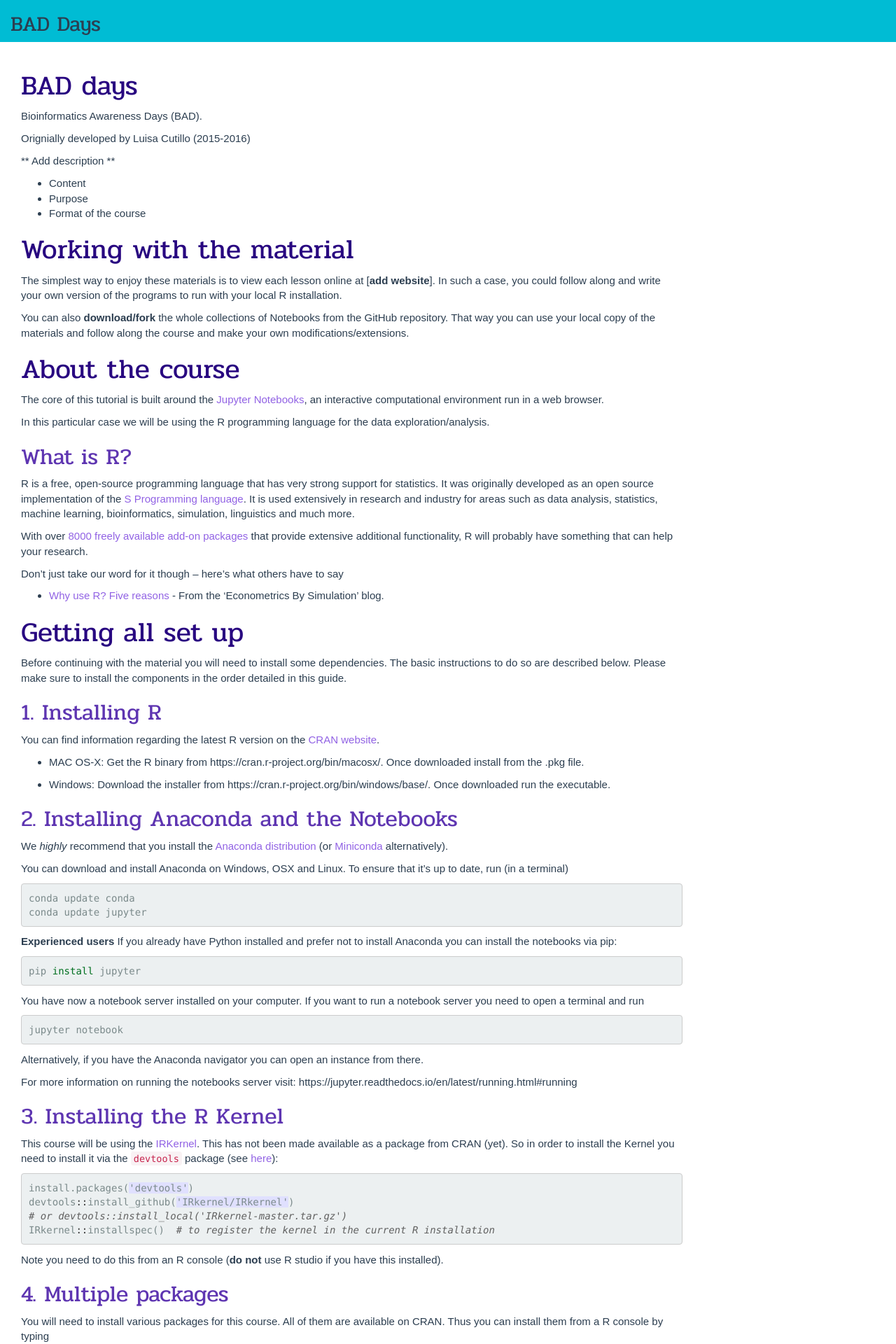
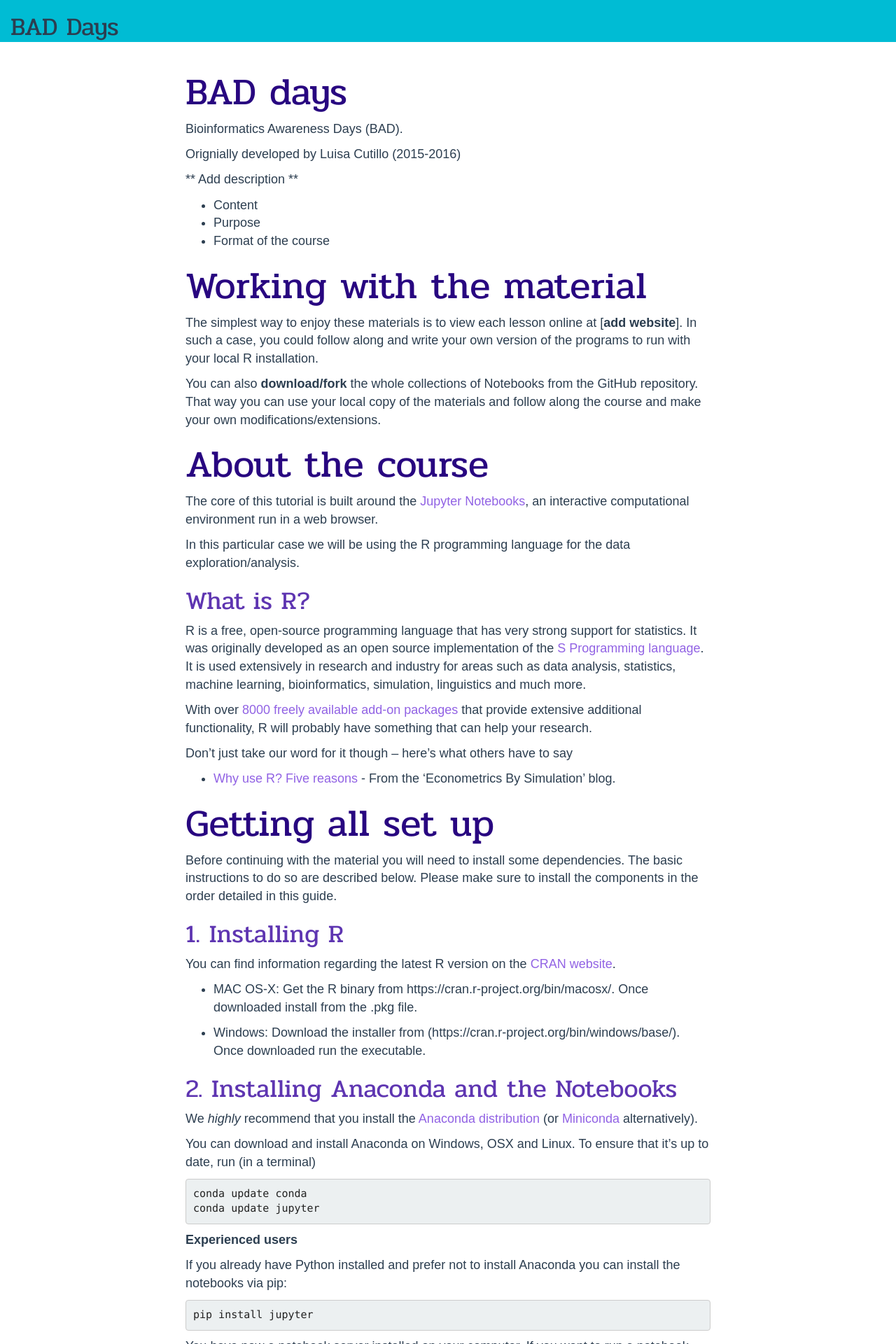
Before and after one commit to trallard/BAD_days, a Jekyll site: the page built from index.md, in a window 1280 px wide. Shown: the top 1920 px of the page at 70% size. Built offline with Jekyll 4.4.1, drawn with Linux system fonts in a browser that asks for light colours; nearby versions of some CDN libraries; some web fonts are replaced; our own code applies the rules of GitHub Pages for plain Markdown files.

Commit message:
changed default layout

````diff
--- a/_includes/head.html
+++ b/_includes/head.html
@@ -24,4 +24,27 @@
   <script src="{{ "/js/jquery.tocify.min.js" | prepend: site.baseurl }}"></script>
 
 
+      <script>
+      $(document).ready(function ()  {
+          // move toc-ignore selectors from section div to header
+          $('div.section.toc-ignore')
+              .removeClass('toc-ignore')
+              .children('h1,h2,h3,h4,h5').addClass('toc-ignore');
+          // establish options
+          var options = {
+            selectors: "h1,h2",
+            theme: "bootstrap3",
+            context: '.toc-content',
+            hashGenerator: function (text) {
+              return text.replace(/[.\\/?&!#<>]/g, '').replace(/\s/g, '_').toLowerCase();
+            },
+            ignoreSelector: ".toc-ignore",
+            scrollTo: 0
+          };
+          options.showAndHide = true;
+          options.smoothScroll = true;
+          // tocify
+          var toc = $("#TOC").tocify(options).data("toc-tocify");
+      });
+      </script>
 </head>
--- a/_includes/index.html
+++ b/_includes/index.html
@@ -14,37 +14,7 @@
     </nav>
 
 
-      <div class="col-xs-12 col-sm-4 col-md-3">
-        <div id="TOC" class="tocify">
-        </div>
 
 
 
     <!-- code folding -->
-
-
-
-
-    <script>
-    $(document).ready(function ()  {
-        // move toc-ignore selectors from section div to header
-        $('div.section.toc-ignore')
-            .removeClass('toc-ignore')
-            .children('h1,h2,h3,h4,h5').addClass('toc-ignore');
-        // establish options
-        var options = {
-          selectors: "h1,h2",
-          theme: "bootstrap3",
-          context: '.toc-content',
-          hashGenerator: function (text) {
-            return text.replace(/[.\\/?&!#<>]/g, '').replace(/\s/g, '_').toLowerCase();
-          },
-          ignoreSelector: ".toc-ignore",
-          scrollTo: 0
-        };
-        options.showAndHide = true;
-        options.smoothScroll = true;
-        // tocify
-        var toc = $("#TOC").tocify(options).data("toc-tocify");
-    });
-    </script>
--- a/_layouts/default.html
+++ b/_layouts/default.html
@@ -4,10 +4,12 @@
   {% include head.html %}
   {% include index.html %}
 
-  <div class='container'>
-    <div class="row">
-      <div class='col-sm-10'>
+  <div class="container">
+        <div class="row">
+            <div class="col-lg-8 col-lg-offset-2 col-md-10 col-md-offset-1">
+
         {{content}}
     </div>
   </div>
+</div>
 </html>
--- a/_sass/base/_custom.scss
+++ b/_sass/base/_custom.scss
@@ -1,5 +1,6 @@
 body{
   font-family: $base-font;
+  font-size: 18px;
 }
 
 h1,
@@ -12,6 +13,7 @@
 
 .navbar-brand{
   font-family: $title-font;
+  color: $secondary-light;
 }
 
 .navbar{
@@ -24,10 +26,36 @@
 
 h1{
   color: $secondary-dark;
+  font-size: 3.003em;
 }
+
+h2{font-size: 2.002em; }
+
+h3{font-size: 1.335em;}
 h2,
 h3,
 h4,
 h5{
   color: $secondary;
 }
+
+
+pre,
+code {
+  font-size: 15px;
+  color: $gray-darker;
+  background-color: $gray-lighter;
+}
+
+code {
+    color: $gray-darker;
+    -webkit-border-radius: 3px;
+    -moz-border-radius: 3px;
+    background-color: $gray-lighter;
+}
+
+pre{
+  white-space: pre-wrap;
+    word-wrap: break-word;
+    overflow-x: scroll;
+}
--- a/_sass/base/_syntax.scss
+++ b/_sass/base/_syntax.scss
@@ -1,4 +1,4 @@
-.highlight .hll { background-color: #ffffcc }
+.highlight .hll { background-color: $primary-light;}
 .highlight .c { color: #606060; font-style: italic } /* Comment */
 .highlight .err { color: #F00000; background-color: #F0A0A0 } /* Error */
 .highlight .k { color: #208090; font-weight: bold } /* Keyword */
@@ -24,7 +24,7 @@
 .highlight .kr { color: #208090; font-weight: bold } /* Keyword.Reserved */
 .highlight .kt { color: #6060f0; font-weight: bold } /* Keyword.Type */
 .highlight .m { color: #6000E0; font-weight: bold } /* Literal.Number */
-.highlight .s { background-color: #e0e0ff } /* Literal.String */
+.highlight .s { color: $primary-dark; } /* Literal.String */
 .highlight .na { color: #000070 } /* Name.Attribute */
 .highlight .nb { color: #007020 } /* Name.Builtin */
 .highlight .nc { color: #e090e0; font-weight: bold } /* Name.Class */
@@ -47,12 +47,12 @@
 .highlight .sc { color: #8080F0 } /* Literal.String.Char */
 .highlight .sd { color: #D04020 } /* Literal.String.Doc */
 .highlight .s2 { background-color: #e0e0ff } /* Literal.String.Double */
-.highlight .se { color: #606060; font-weight: bold; background-color: #e0e0ff } /* Literal.String.Escape */
+.highlight .se { color: #606060; font-weight: bold } /* Literal.String.Escape */
 .highlight .sh { background-color: #e0e0ff } /* Literal.String.Heredoc */
 .highlight .si { background-color: #e0e0e0 } /* Literal.String.Interpol */
-.highlight .sx { color: #f08080; background-color: #e0e0ff } /* Literal.String.Other */
-.highlight .sr { color: #000000; background-color: #e0e0ff } /* Literal.String.Regex */
-.highlight .s1 { background-color: #e0e0ff } /* Literal.String.Single */
+.highlight .sx { color: #f08080; } /* Literal.String.Other */
+.highlight .sr { color: #000000;} /* Literal.String.Regex */
+.highlight .s1 { color: $primary-dark; }/* Literal.String.Single */
 .highlight .ss { color: #f0c080 } /* Literal.String.Symbol */
 .highlight .bp { color: #007020 } /* Name.Builtin.Pseudo */
 .highlight .vc { color: #c0c0f0 } /* Name.Variable.Class */
--- /dev/null
+++ b/_sass/mixins/custom_mix.css
@@ -0,0 +1,4 @@
+// unitless line height mixin
+@mixin line-height($font-size, $line-height: $font-size) {
+    line-height: $line-height/$font-size;
+}
--- a/index.md
+++ b/index.md
@@ -47,22 +47,26 @@
 Get the R binary from https://cran.r-project.org/bin/macosx/. Once downloaded install from the .pkg file.
 
 * Windows:
-Download the installer from https://cran.r-project.org/bin/windows/base/. Once downloaded run the executable.
+Download the installer from (https://cran.r-project.org/bin/windows/base/). Once downloaded run the executable.
 
 ## 2. Installing Anaconda and the Notebooks
 We *highly* recommend that you install the [Anaconda distribution](https://docs.continuum.io/anaconda/install) (or [Miniconda](https://conda.io/miniconda.html) alternatively).
 
 You can download and install Anaconda on Windows, OSX and Linux. To ensure that it's up to date, run (in a terminal)
+
 ```
 conda update conda
 conda update jupyter
 ```
 **Experienced users**
+
 If you already have Python installed and prefer not to install Anaconda you can install the notebooks via pip:
-```bash
+
+```
 pip install jupyter
 ```
 You have now a notebook server installed on your computer. If you want to run a notebook server you need to open a terminal and run
+
 ```
 jupyter notebook
 ```
@@ -72,6 +76,7 @@
 
 ## 3. Installing the R Kernel
 This course will be using the [IRKernel](https://github.com/IRkernel/IRkernel). This has not been made available as a package from CRAN (yet). So in order to install the Kernel you need to install it via the `devtools` package (see [here](https://irkernel.github.io/installation/)):
+
 ```R
 install.packages('devtools')
 devtools::install_github('IRkernel/IRkernel')
@@ -84,11 +89,14 @@
 
 ## 4. Multiple packages
 You will need to install various packages for this course. All of them are available on CRAN. Thus you can install them from a R console by typing
+
 ```R
 install.packages('package_name')
 ```
 Make sure you have all of the following packages:
-* multtest (note that for the latest versions of R you need to install this from an R console, see the [Bioconductor website](https://bioconductor.org/packages/release/bioc/html/multtest.html))
+
+* multtest (note that for the latest versions of R you need to install this from an R console, see the [Bioconductor website](https://bioconductor.org/packages/release/bioc/html/multtest.html)
+
 ```R
 ## try http:// if https:// URLs are not supported
 source("https://bioconductor.org/biocLite.R")
````
Also changed, not shown: Gemfile.lock, 4 other files.
